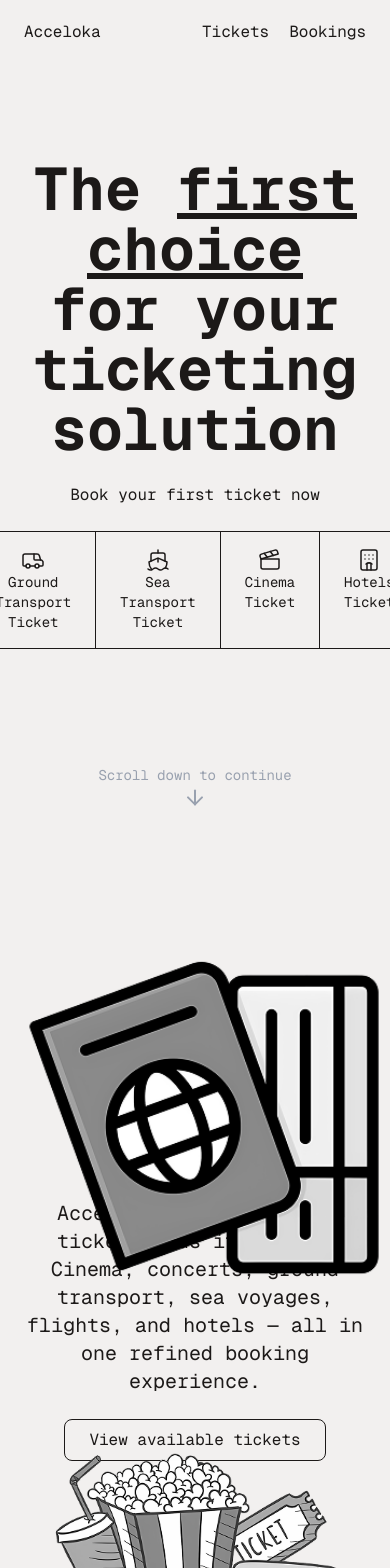
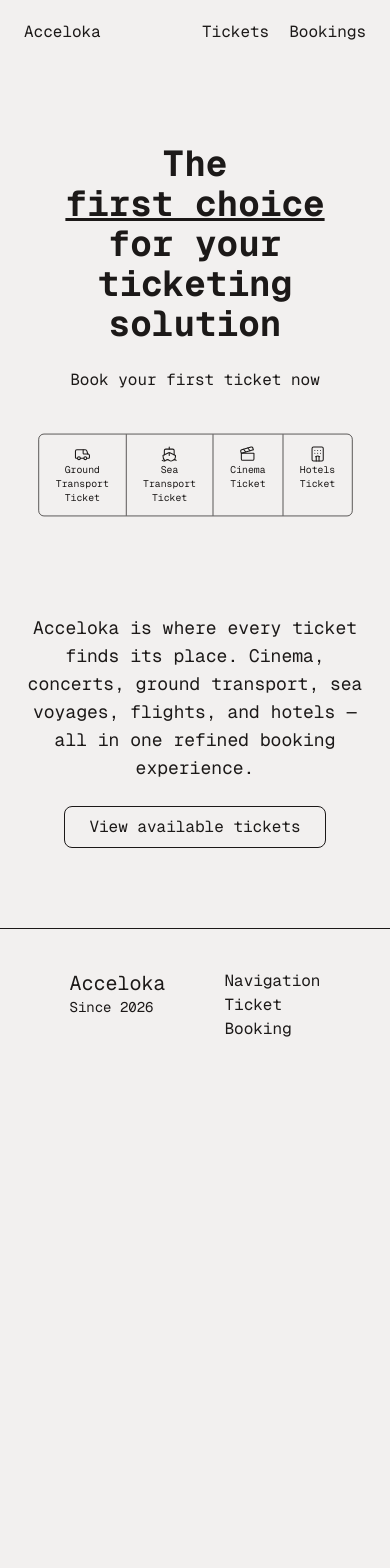
Before and after one commit to Xionnnn/acceloka, a Next.js app: page / in a window 390 px wide. Shown: the top 1568 px of the page. After the commit the page ends 1088 px from the top, so only its background shows below. Built offline with nearby package versions, Linux system fonts and the light colour scheme.

Commit message:
#feat mobile breakpoint adjustment

```diff
--- a/src/app/(home)/page.tsx
+++ b/src/app/(home)/page.tsx
@@ -6,21 +6,21 @@ export default function Main() {
   return (
     <div>
       {/* hero */}
-      <div className="flex flex-col items-center justify-center h-dvh gap-6 px-6">
+      <div className="flex flex-col items-center justify-center h-fit py-20 lg:h-dvh  gap-6 px-6">
         <motion.h1
-          className="text-6xl font-bold text-center"
+          className="text-4xl lg:text-6xl font-bold text-center"
           initial={{ opacity: 0, scale: 0 }}
           animate={{ opacity: 1, scale: 1 }}
           transition={{
             scale: { type: "spring", visualDuration: 0.5, bounce: 0.5 },
           }}
         >
-          The <span className="underline">first choice</span> for your
+          The <br className="lg:hidden"/> <span className="underline">first choice</span> for your
           <br />
           ticketing solution
         </motion.h1>
         <p>Book your first ticket now</p>
-        <div className="flex border rounded-lg divide-x mb-24">
+        <div className="flex border rounded-lg divide-x lg:mb-24 scale-70 origin-center lg:scale-100">
           <div className="flex flex-col items-center px-6 py-4">
             <Van size={24} strokeWidth={1.5} />
             <span className="text-sm text-center">Ground Transport Ticket</span>
@@ -39,7 +39,7 @@ export default function Main() {
           </div>
         </div>
         <motion.div
-          className="text-sm flex flex-col items-center text-gray-400"
+          className="text-sm lg:flex flex-col items-center text-gray-400 hidden"
           animate={{ y: [0, -8] }}
           transition={{
             type: "spring",
@@ -57,13 +57,13 @@ export default function Main() {
       </div>
 
       {/* about */}
-      <div className="relative flex flex-col items-center justify-center h-dvh gap-6 px-6">
+      <div className="relative flex flex-col items-center justify-center h-fit mb-20 lg:h-dvh gap-6 px-6">
         <motion.div
           initial={{ opacity: 0, x: -100 }}
           whileInView={{ opacity: 1, x: 0 }}
           transition={{ duration: 0.8, ease: "easeOut" }}
           viewport={{ once: true }}
-          className="absolute left-6 top-7"
+          className="absolute left-6 top-7 hidden lg:block"
         >
           <Image
             src="/passport_prop.png"
@@ -73,7 +73,7 @@ export default function Main() {
           />
         </motion.div>
 
-        <p className="max-w-lg text-center text-xl">
+        <p className="max-w-lg text-center text-lg lg:text-xl ">
           Acceloka is where every ticket finds its place. Cinema, concerts,
           ground transport, sea voyages, flights, and hotels — all in one
           refined booking experience.
@@ -82,7 +82,7 @@ export default function Main() {
           View available tickets
         </button>
         <motion.div
-          className="absolute right-6 bottom-7"
+          className="absolute right-6 bottom-7 hidden lg:block"
           initial={{opacity: 0, x: 100}}
           whileInView={{opacity: 1, x: 0}}
           transition={{duration: 0.4, ease: "easeOut"}}
```
